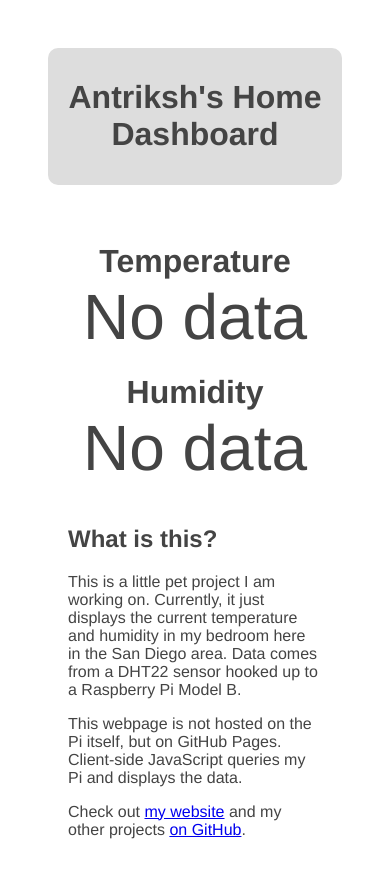
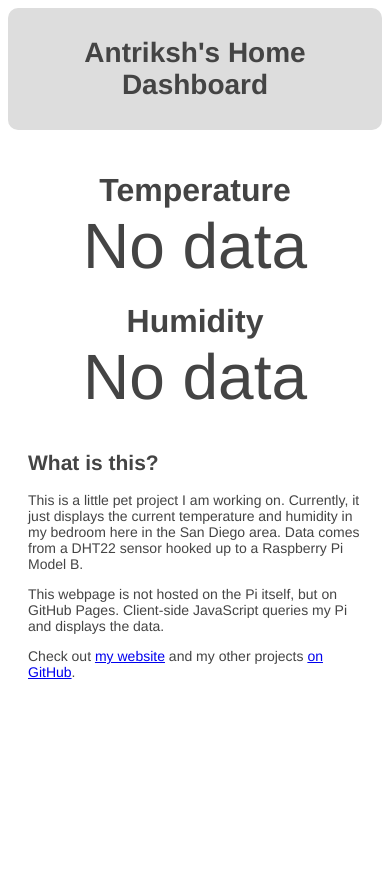
Before and after one commit to Antrikshy/antrikshy-dashboard, a plain HTML site: page index.html in a window 390 px wide. After the commit the page ends 844 px from the top, so only its background shows below. Drawn offline with Linux system fonts and the light colour scheme; no server answers.

Commit message:
More responsive enhancements

```diff
--- a/styles.css
+++ b/styles.css
@@ -1,12 +1,11 @@
 body {
-    margin: 3rem;
     font-family: "Helvetica Neue", "Helvetica", "Arial", "sans-serif";
-    font-size: 16px;
+    font-size: 14px;
     color: #444444;
 }
 
 .header {
-    margin-bottom: 3rem;
+    margin-bottom: 2rem;
     border-radius: 10px;
     background-color: #DDDDDD;
 }
@@ -21,6 +20,10 @@ body {
 }
 
 @media (min-width: 600px) {
+    body {
+        margin: 3rem;
+        font-size: 16px;
+    }
     .data-box {
         padding: 3rem !important;
     }
```
